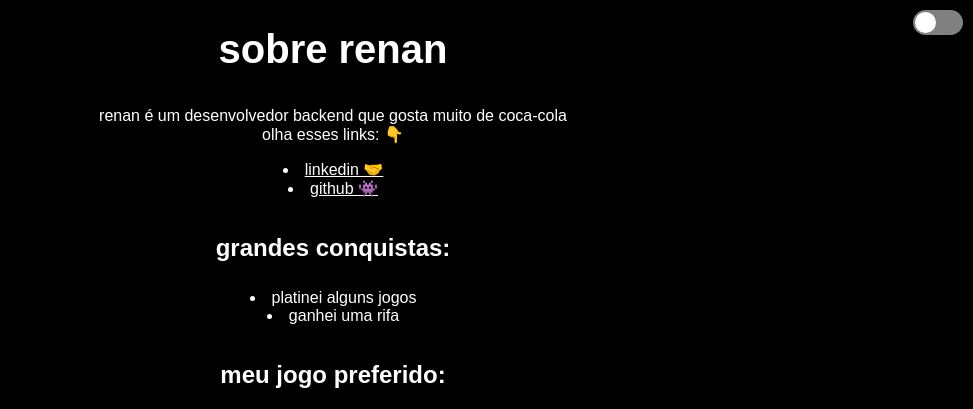
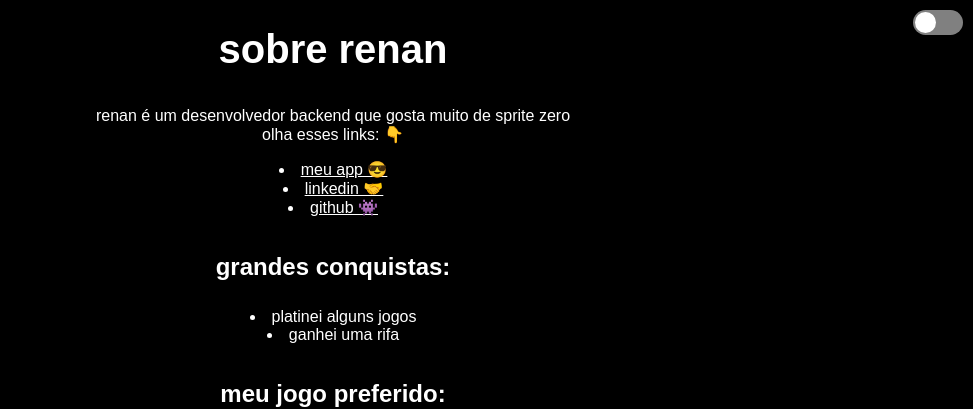
Before and after one commit to renanabade/meu-site, a plain HTML site: page index.html in a window 1280 px wide. Shown: the top 409 px of the page, without its empty margins (307-1280 px from the left). Drawn offline with Linux system fonts and the light colour scheme.

Commit message:
Modify developer description and add app link
Updated the description of the developer and added a link to a personal app.

```diff
--- a/index.html
+++ b/index.html
@@ -17,9 +17,10 @@
     <main>
       <h1 class="text-4xl text-center pb-2">sobre renan</h1>
       <p class="text-center">
-        renan é um desenvolvedor backend que gosta muito de coca-cola<br>
+        renan é um desenvolvedor backend que gosta muito de sprite zero<br>
         olha esses links: 👇</p>
       <ul class="text-center list-disc">
+        <li><a href="https://eutimea.com" target="_blank" rel="noopener noreferrer">meu app 😎</a></li>
         <li><a href="https://www.linkedin.com/in/renanabade/" target="_blank" rel="noopener noreferrer">linkedin 🤝</a></li>
         <li><a href="https://github.com/renanabade" target="_blank" rel="noopener noreferrer">github 👾</a></li>
       </ul>
```
